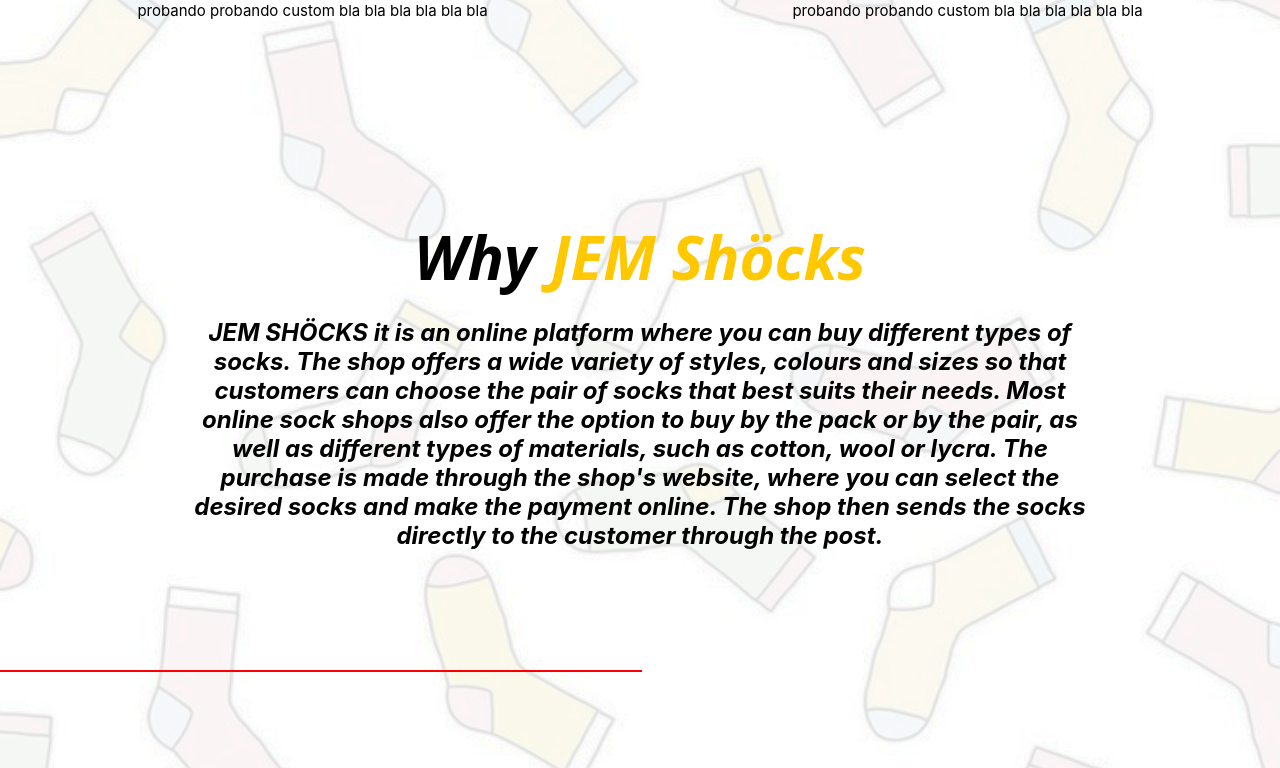
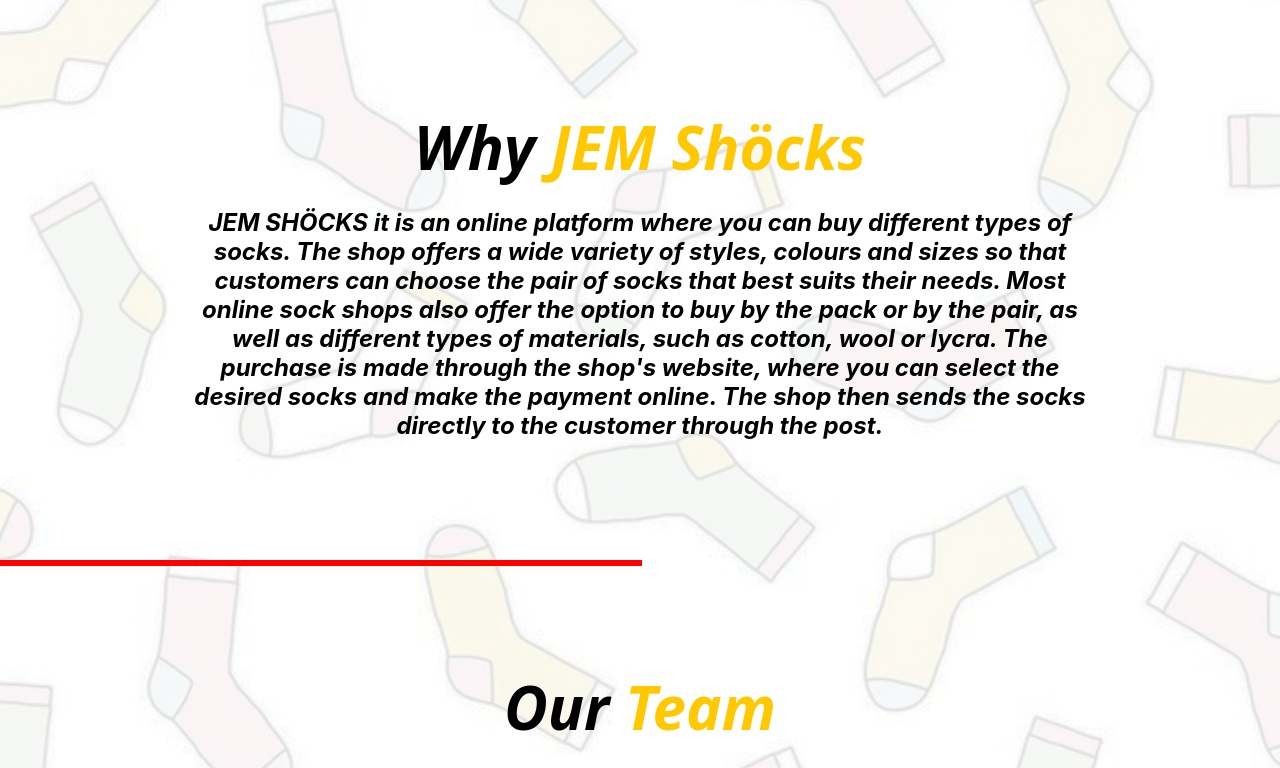
Before and after one commit to Yorrryiii/JEM_Shocks, a React (Create React App) app in the folder jem_shocks/: page /JEM_SHOCKS/about in a window 1280 px wide. Shown: the part 471-1239 px from the top of the page. Built offline with nearby package versions, Linux system fonts and the light colour scheme; a web font is replaced by a local one.

Commit message:
nav + about

```diff
--- a/jem_shocks/src/components/About.jsx
+++ b/jem_shocks/src/components/About.jsx
@@ -54,8 +54,10 @@ export class About extends Component {
                 </div>
 
                 {/*Lineas divisorias*/}
-                <div id='lines'>
-                    <hr size="5px" width="50%" color="red"/>
+                <div>
+                    <hr size="5px" width="50%" align="center" color="red"/>
+                    <hr size="5px" width="50%" align="center" color="red"/>
+                    <hr size="5px" width="50%" align="center" color="red"/>
                 </div>
 
                 {/*Team*/}
--- a/jem_shocks/src/components/styles/About.css
+++ b/jem_shocks/src/components/styles/About.css
@@ -11,7 +11,6 @@
     background-attachment: fixed;
     /* Centramos la imagen */
     background-position: center center;
-    margin-top: 30px; /* Add a top margin to avoid navbar overlay */
 }
 
 #introduccion{
@@ -48,10 +47,6 @@
     font-style: italic;
 }
 
-#lines{
-    /* Ponemos las lineas en el centro de la pantalla */
-    align-items: center;
-}
 
 /* una ralla debajo del titulo pero que aparece muy abajo y no se como cambiarlo*/
 /* #text::after {
@@ -71,7 +66,7 @@
 
 #titulo1{
     /* Ampliamos el tamaño de letra */
-    padding-top: 80px;
+    /* padding-top: 80px; */
     font-family: 'Poppins','Open Sans', sans-serif;
     font-size: 60px;
     color: #000000;
```
